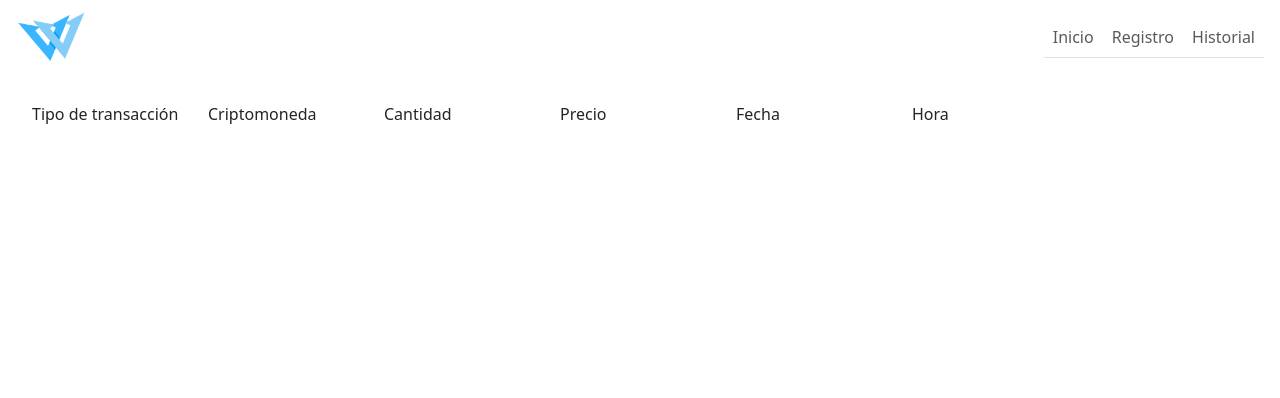
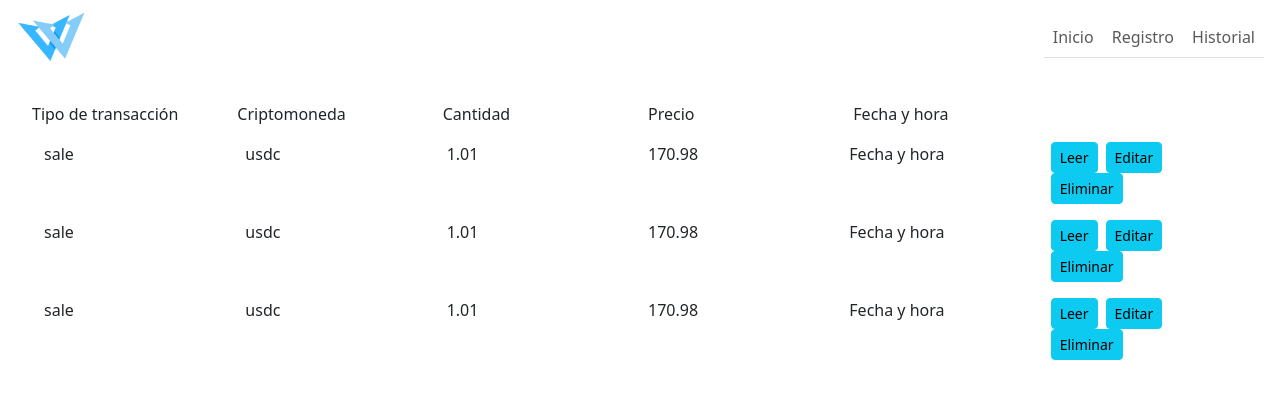
Before and after one commit to YoeGer/WalletBilleteraVirtual, a Vue app in the folder wallet/: page /historial in a window 1280 px wide. Shown: the top 398 px of the page. Built offline with nearby package versions, Linux system fonts and the light colour scheme; the HTML template or start-up script is replaced by a standard one.

Commit message:
Creacion comp Movimiento. Mostrar c/mov en el comp Historial

```diff
--- /dev/null
+++ b/wallet/src/components/MovimientoComponente.vue
@@ -0,0 +1,24 @@
+<template>
+  <div class="container-fluid">
+    <div class="row m-3 ms-2">
+      <div class="col">{{ movimiento.action }}</div>
+      <div class="col">{{ movimiento.crypto_code }}</div>
+      <div class="col">{{ movimiento.crypto_amount }}</div>
+      <div class="col">{{ movimiento.money }}</div>
+      <div class="col">Fecha y hora</div>
+      <div class="col">
+        <button type="submit" class="btn btn-info btn-sm me-2">Leer</button>
+        <button type="submit" class="btn btn-info btn-sm me-2">Editar</button>
+        <button type="submit" class="btn btn-info btn-sm">Eliminar</button>
+      </div>
+    </div>
+  </div>
+</template>
+<script>
+export default {
+  name: "MovimientoComponente",
+  props: {
+    movimiento: Object,
+  },
+};
+</script>
--- a/wallet/src/views/HistorialVista.vue
+++ b/wallet/src/views/HistorialVista.vue
@@ -5,11 +5,54 @@
       <div class="col">Criptomoneda</div>
       <div class="col">Cantidad</div>
       <div class="col">Precio</div>
-      <div class="col">Fecha</div>
-      <div class="col">Hora</div>
+      <div class="col">Fecha y hora</div>
       <div class="col"></div>
     </div>
+    <MovimientoComponente
+      v-for="movimiento in movimientos"
+      :key="movimiento.user_id"
+      :movimiento="movimiento"
+    />
   </div>
 </template>
-<script></script>
+<script>
+import MovimientoComponente from "@/components/MovimientoComponente.vue";
+
+export default {
+  name: "HistorialVista",
+  components: {
+    MovimientoComponente,
+  },
+  data() {
+    return {
+      movimientos: [
+        {
+          user_id: "valor_introducido_login",
+          action: "sale",
+          crypto_code: "usdc",
+          crypto_amount: "1.01",
+          money: "170.98",
+          datetime: "19-07-2021 20:50",
+        },
+        {
+          user_id: "valor_introducido_login",
+          action: "sale",
+          crypto_code: "usdc",
+          crypto_amount: "1.01",
+          money: "170.98",
+          datetime: "19-07-2021 20:50",
+        },
+        {
+          user_id: "valor_introducido_login",
+          action: "sale",
+          crypto_code: "usdc",
+          crypto_amount: "1.01",
+          money: "170.98",
+          datetime: "19-07-2021 20:50",
+        },
+      ],
+    };
+  },
+};
+</script>
 <style></style>
--- a/wallet/src/views/RegistroVista.vue
+++ b/wallet/src/views/RegistroVista.vue
@@ -46,7 +46,7 @@
 
 <script>
 export default {
-  name: "MovimientosVista",
+  name: "RegistroVista",
 };
 </script>
 
```
Also changed, not shown: 1 other file (tests, documents, lock files or other folders).
